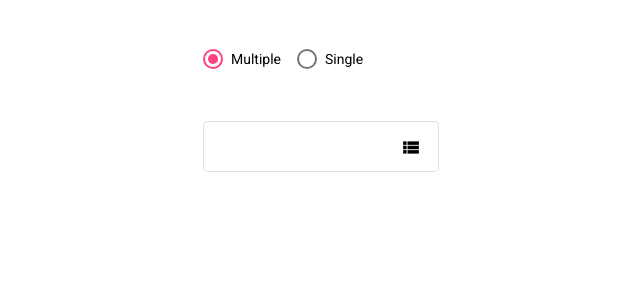
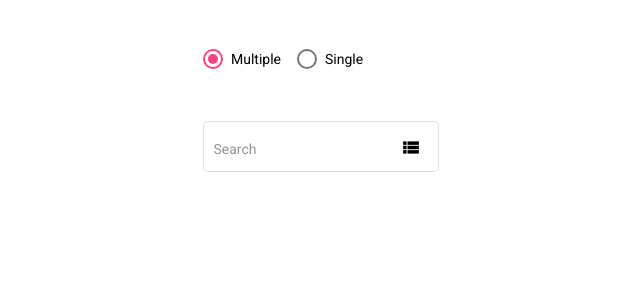
Before and after one commit to niskadevla/city-list, an Angular app: page / in a window 1280 px wide. Shown: the top 300 px of the page, without its empty margins (37-677 px from the left). Built offline with nearby package versions, Linux system fonts and the light colour scheme.

Commit message:
Refactored selector component

```diff
--- a/src/app/features/selector/selector.component.html
+++ b/src/app/features/selector/selector.component.html
@@ -12,7 +12,8 @@
                         class="example-full-width mt3">
             <input formControlName="search"
                     type="text"
-                   aria-label="String"
+                   placeholder="Search"
+                   aria-label="Search"
                    matInput
                    [matAutocomplete]="auto">
             <button mat-button
@@ -27,19 +28,6 @@
                 </mat-option>
             </mat-autocomplete>
         </mat-form-field>
-
-        <!--        <mat-form-field appearance="outline" class="mt3">-->
-        <!--            <input formControlName="search"-->
-        <!--                   matInput-->
-        <!--                   type="text"-->
-        <!--                   placeholder="Search">-->
-        <!--            <button mat-button-->
-        <!--                    matSuffix-->
-        <!--                    mat-icon-button-->
-        <!--                    (click)="showAllCountries()">-->
-        <!--                <mat-icon>view_list</mat-icon>-->
-        <!--            </button>-->
-        <!--        </mat-form-field>-->
         <br>
 
         <mat-form-field *ngIf="selectedCountries?.length" appearance="outline">
--- a/src/app/features/selector/selector.component.ts
+++ b/src/app/features/selector/selector.component.ts
@@ -64,16 +64,11 @@ export class SelectorComponent implements OnInit, OnDestroy {
     }
 
     showAllCountries(): void {
-        const dialogRef = this.dialog.open(SelectorPopupDialogComponent, {
+        this.dialog.open(SelectorPopupDialogComponent, {
             data: {
                 multiple: this.multiple
             }, autoFocus: false
         });
-
-        this.subscriptions.add(dialogRef.afterClosed()
-                                        .subscribe(result => {
-                                            console.log(`Dialog result: ${ result }`);
-                                        }));
     }
 
     reset(): void {
@@ -87,19 +82,4 @@ export class SelectorComponent implements OnInit, OnDestroy {
         return countries.filter(option => option.toLowerCase()
                                                      .includes(filterValue));
     }
-
-    // searchCountries(): void {
-    //     let search = this.form.controls.search.value;
-    //
-    //     if (!search) {
-    //         return;
-    //     } else {
-    //         search = search.toLowerCase();
-    //     }
-    //
-    //     this.filteredCountries.next(
-    //         this.countries.filter(country => country.name.toLowerCase().includes(search))
-    //     );
-    // }
-
 }
```
